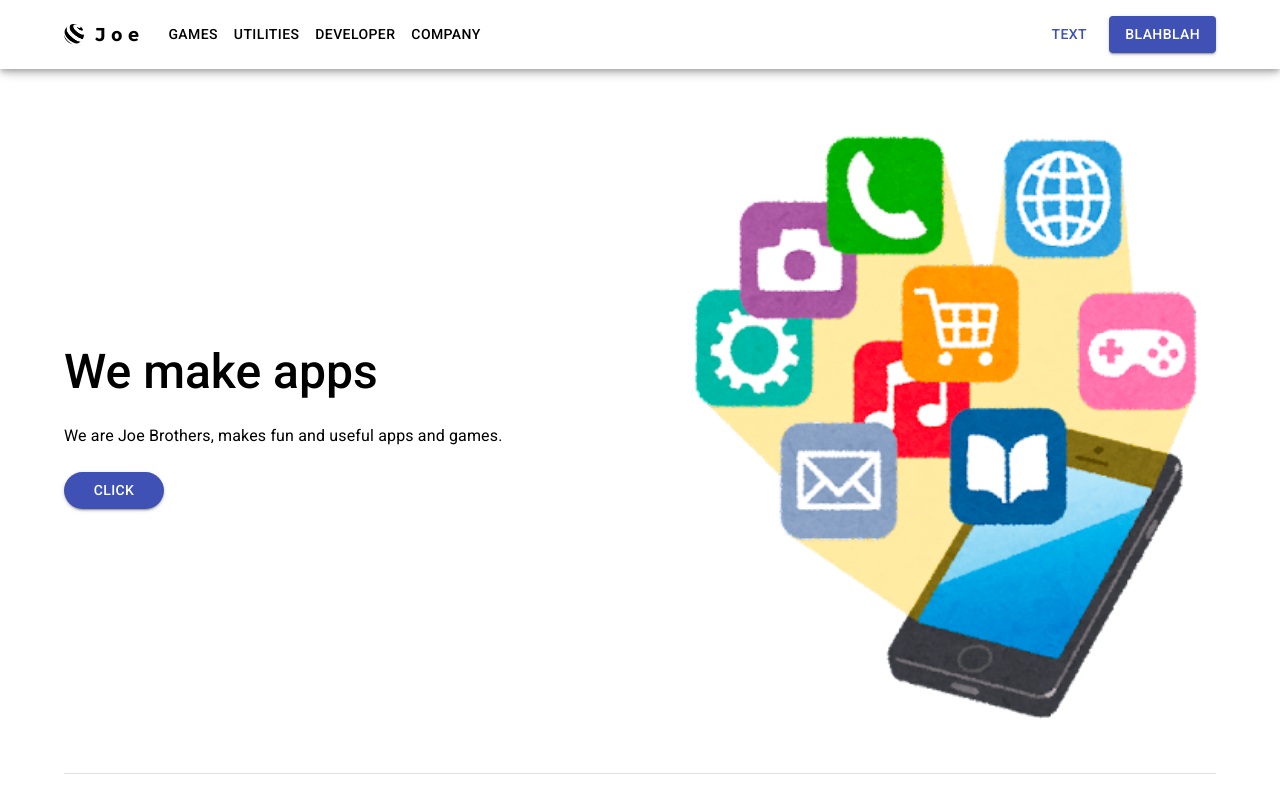
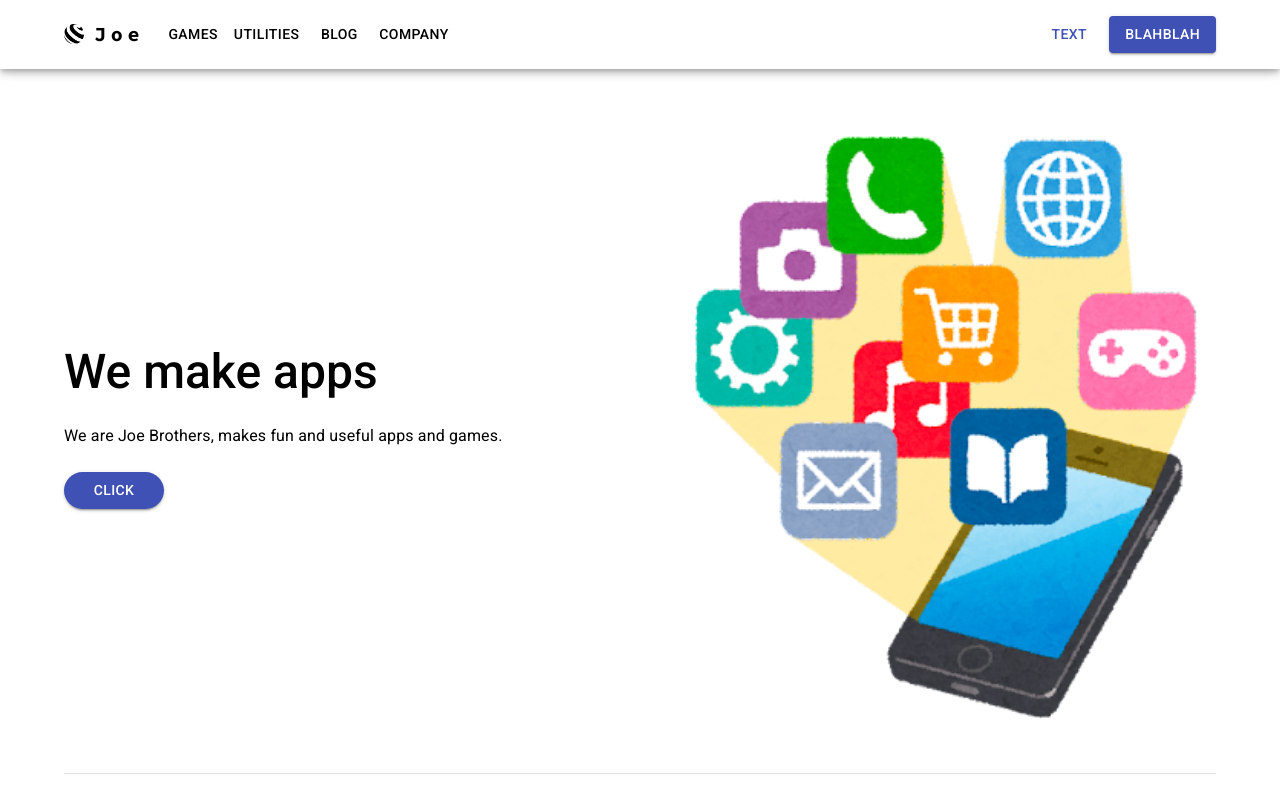
Before and after one commit to joe-brothers/joe-brothers.github.io, a React (Create React App) app: page / in a window 1280 px wide. Shown: the top 800 px of the page. Built offline with nearby package versions, Linux system fonts and the light colour scheme.

Commit message:
Add: BlogContent page

```diff
--- a/src/App.tsx
+++ b/src/App.tsx
@@ -1,6 +1,13 @@
 import { Routes, Route } from "react-router-dom";
 import { LayoutWithTopBarAndFooter } from "./layouts/LayoutWithTopBarAndFooter";
-import { MainContent, CardsContent, ErrorContent, PrivacyContent, CompanyContent } from "./components/contents";
+import {
+  MainContent,
+  CardsContent,
+  BlogContent,
+  ErrorContent,
+  PrivacyContent,
+  CompanyContent,
+} from "./components/contents";
 import { gameData, utilityData } from "./data";
 import { ThemeProvider } from "@mui/material";
 import { basicTheme } from "./themes";
@@ -17,6 +24,7 @@ export const App = () => {
             element={<CardsContent pageTitle={"✨🎲 Here you can enjoy our games! 🎮🙌"} cardsData={gameData} />}
           />
           <Route path="utility" element={<CardsContent pageTitle={"💡🕰️ Utility 🧮📱"} cardsData={utilityData} />} />
+          <Route path="blog" element={<BlogContent />} />
           <Route path="company" element={<CompanyContent />} />
           <Route path="privacy-policy" element={<PrivacyContent />} />
           <Route path="*" element={<ErrorContent emoji={"😶‍🌫️"} message={"This path doesn't exist."} />} />
--- a/src/components/TopBar.tsx
+++ b/src/components/TopBar.tsx
@@ -17,7 +17,7 @@ import { useNavigate } from "react-router-dom";
 const pages: { [key: string]: string }[] = [
   { Games: "/games" },
   { Utilities: "/utility" },
-  { Developer: "/" },
+  { Blog: "/blog" },
   { Company: "/company" },
 ];
 
--- /dev/null
+++ b/src/components/contents/BlogContent/BlogContent.tsx
@@ -0,0 +1,13 @@
+import { Container, Typography } from "@mui/material";
+
+export const BlogContent = () => {
+  window.scroll({ top: 0 });
+
+  return (
+    <Container maxWidth="lg" sx={{ pt: { xs: 11, md: 15 }, pb: 15 }}>
+      <Typography align="center" variant="h2">
+        Blog
+      </Typography>
+    </Container>
+  );
+};
--- /dev/null
+++ b/src/components/contents/BlogContent/index.ts
@@ -0,0 +1,3 @@
+import { BlogContent } from "./BlogContent";
+
+export { BlogContent };
--- a/src/components/contents/index.ts
+++ b/src/components/contents/index.ts
@@ -1,7 +1,8 @@
 import { MainContent } from "./MainContent";
 import { CardsContent } from "./CardsContent";
+import { BlogContent } from "./BlogContent";
 import { CompanyContent } from "./CompanyContent";
 import { PrivacyContent } from "./PrivacyContent";
 import { ErrorContent } from "./ErrorContent";
 
-export { MainContent, CardsContent, CompanyContent, PrivacyContent, ErrorContent };
+export { MainContent, CardsContent, BlogContent, CompanyContent, PrivacyContent, ErrorContent };
```
